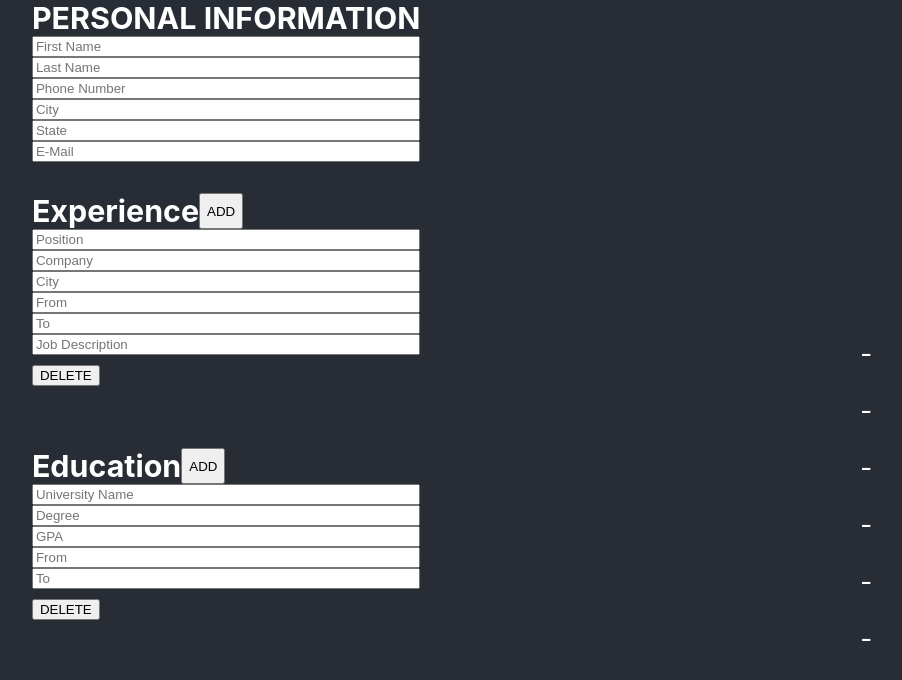
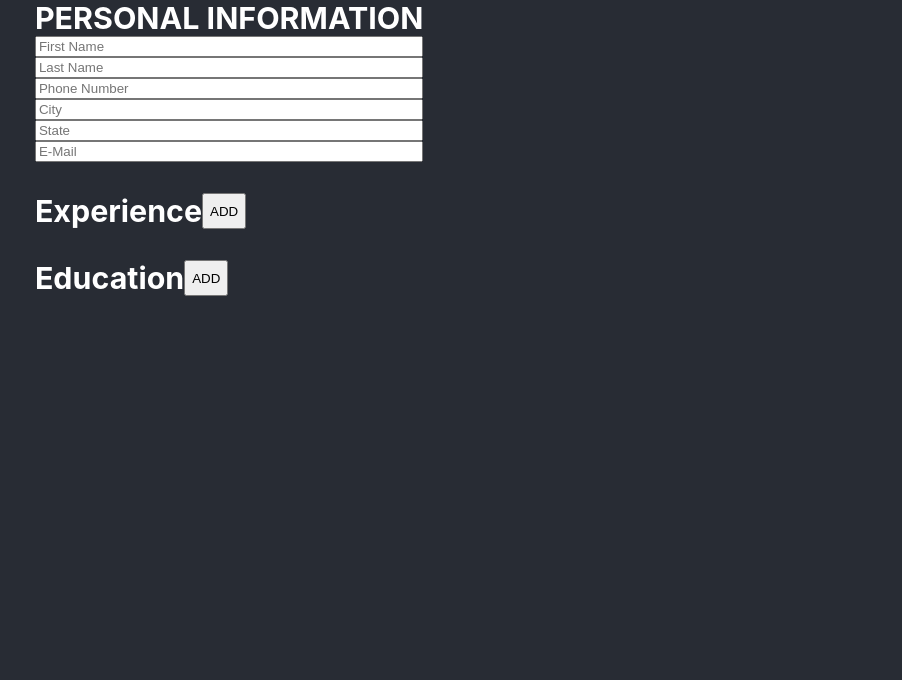
Before and after one commit to LordAdhaar/Resume-Creator, a React (Create React App) app in the folder resume-creator/: page / in a window 1280 px wide. Shown: the top 680 px of the page, without its empty margins (188-1090 px from the left). Built offline with nearby package versions, Linux system fonts and the light colour scheme.

Commit message:
working add and delete button insync with updating the resume, one bug on launching the website no initial load of experience and education possible due to id duplication of the first and second element

```diff
--- a/resume-creator/src/App.css
+++ b/resume-creator/src/App.css
@@ -14,7 +14,7 @@
   color: white;
 }
 
-.personalInfo,.educationForm,.experienceForm{
+.personalInfoForm,.educationForm,.experienceForm,.expInfo,.eduInfo,.personalInfo{
   display: flex;
   flex-direction: column;
 }
--- a/resume-creator/src/App.js
+++ b/resume-creator/src/App.js
@@ -6,14 +6,20 @@ import { useState } from 'react';
 import uniqid from "uniqid";
 import PersonalInfo from "./Components/PersonalInfo"
 import ExperienceInfo from "./Components/ExperienceInfo";
+import EducationInfo from "./Components/EducationInfo";
 
 
 function App() {
 
-  const [jobArr, setJobArr] = useState([[<ExperienceForm key={uniqid()}/>,uniqid()]]);
+  const [uniqueId, setUniqueId] = useState(uniqid());
+  const [jobArr, setJobArr] = useState([]);
 
   function handleJobArr(){
-    setJobArr([...jobArr,[<ExperienceForm key={uniqid()} />,uniqid()]])
+    setJobArr([...jobArr,[<ExperienceForm key={uniqid()} uniqueId={uniqueId}/>,uniqid(),<ExperienceInfo key={uniqid()} uniqueId={uniqueId}/>]])
+  }
+
+  function handleUniqueId(){
+    setUniqueId(uniqid());
   }
 
   function deleteJob(jobDelId){
@@ -23,7 +29,7 @@ function App() {
 
   const jobChildren = jobArr.map(job => {
     return(
-      <div className="jobForm" key={job[1]}>
+      <div className="jobForm" key={job[1]} id={job[1]}>
         {job[0]}
         <button onClick={()=>{deleteJob(job[1])}}>DELETE</button>
         <br />
@@ -32,10 +38,17 @@ function App() {
     )
   })
 
-  const [eduArr, setEduArr] = useState([[<EducationForm key={uniqid}/>,uniqid()]])
+  const jobChildrenResume = jobArr.map(job =>{
+    return(
+    <div className="experienceResume" key={job[1]}>
+      {job[2]}
+    </div>
+  )})
+
+  const [eduArr, setEduArr] = useState([])
 
   function handleEduArr(){
-    setEduArr([...eduArr,[<EducationForm key={uniqid()}/>,uniqid()]])
+    setEduArr([...eduArr,[<EducationForm key={uniqid()} uniqueId={uniqueId}/>,uniqid(),<EducationInfo key={uniqueId} uniqueId={uniqueId}/>]])
   }
 
   function deleteEdu(eduDelId){
@@ -44,12 +57,21 @@ function App() {
 
   const eduChildren = eduArr.map(edu=>{
     return(
-      <div className="eduForm" key={edu[1]}>
+      <div className="eduForm" key={edu[1]} id={edu[1]}>
         {edu[0]}
         <button onClick={()=>{deleteEdu(edu[1])}}>DELETE</button>
         <br />
         <br />
       </div>
+    )
+  })
+
+  const eduChildrenResume = eduArr.map(edu=>{
+    return(
+      <div className="eduResume" key={edu[1]}>
+        {edu[2]}
+      </div>
+
     )
   })
 
@@ -65,7 +87,7 @@ function App() {
 
         <div className="jobHeader">
           <h3>Experience </h3>
-          <button onClick={handleJobArr}>ADD</button>
+          <button onClick={()=>{handleUniqueId();handleJobArr();}}>ADD</button>
         </div>
 
         <div className="jobContent">
@@ -76,7 +98,7 @@ function App() {
 
         <div className="eduHeader">
           <h3>Education</h3>
-          <button onClick={handleEduArr}>ADD</button>
+          <button onClick={()=>{handleUniqueId();handleEduArr()}}>ADD</button>
         </div>
 
         <div className="eduContent">
@@ -88,11 +110,12 @@ function App() {
 
       <div className="resume">
             <PersonalInfo />
-            <ExperienceInfo />
+            {jobChildrenResume}
+            {eduChildrenResume}
         </div>
 
     </div>
-);
+)
 }
 
 export default App;
--- a/resume-creator/src/Components/EducationForm.js
+++ b/resume-creator/src/Components/EducationForm.js
@@ -1,12 +1,32 @@
-import { useState } from "react";
+import { useEffect, useState } from "react";
 
-export default function EducationForm(){
+export default function EducationForm(props){
 
     const [uni,setUni] = useState("");
     const [degree,setDegree] = useState("");
     const [GPA,setGPA] = useState("");
     const [eduFrom,setEduFrom] = useState("");
     const [eduTo,setEduTo] = useState("");
+
+    useEffect(()=>{
+
+        const uniHTML = document.querySelector(`.eduInfo#${props.uniqueId} #uni`);
+        uniHTML.innerHTML = uni;
+
+        const degreeHTML = document.querySelector(`.eduInfo#${props.uniqueId} #degree`)
+        degreeHTML.innerHTML = degree;
+
+        const gpaHTML = document.querySelector(`.eduInfo#${props.uniqueId} #gpa`)
+        gpaHTML.innerHTML = GPA;
+
+        const eduFromHTML = document.querySelector(`.eduInfo#${props.uniqueId} #eduFrom`)
+        eduFromHTML.innerHTML = eduFrom;
+
+        const eduToHTML = document.querySelector(`.eduInfo#${props.uniqueId} #eduTo`)
+        eduToHTML.innerHTML = eduTo;
+
+    },[uni,degree,GPA,eduFrom,eduTo,props.uniqueId])
+
 
     function handleUni(e){
         setUni(e.target.value)
--- a/resume-creator/src/Components/EducationInfo.js
+++ b/resume-creator/src/Components/EducationInfo.js
@@ -0,0 +1,11 @@
+export default function EducationInfo(props){
+    return (
+        <div className="eduInfo" id={props.uniqueId}>
+            <p id="uni"></p>
+            <p id="degree"></p>
+            <p id="gpa"></p>
+            <p id="eduFrom"></p>
+            <p id="eduTo"></p>
+        </div>
+    )
+}
--- a/resume-creator/src/Components/ExperienceForm.js
+++ b/resume-creator/src/Components/ExperienceForm.js
@@ -1,6 +1,6 @@
 import {  useEffect, useState } from "react";
 
-export default function ExperienceForm(){
+export default function ExperienceForm(props){
 
     const [position, setPosition] = useState("");
     const [company,setCompany] = useState("");
@@ -10,8 +10,28 @@ export default function ExperienceForm(){
     const [jobDescription,setJobDescription] = useState("");
 
     useEffect(()=>{
-        console.log("you changed")
-    },[position,company,jobCity,jobFrom,jobTo,jobDescription])
+
+        const positionHTML = document.querySelector(`.expInfo#${props.uniqueId} #position`);
+        positionHTML.innerHTML = position;
+
+        const companyHTML = document.querySelector(`.expInfo#${props.uniqueId} #company`);
+        companyHTML.innerHTML = company;
+
+        const jobCityHTML = document.querySelector(`.expInfo#${props.uniqueId} #jobCity`);
+        jobCityHTML.innerHTML = jobCity;
+
+        const jobFromHTML = document.querySelector(`.expInfo#${props.uniqueId} #jobFrom`);
+        jobFromHTML.innerHTML = jobFrom;
+
+        const jobToHTML = document.querySelector(`.expInfo#${props.uniqueId} #jobTo`);
+        jobToHTML.innerHTML = jobTo;
+
+        const jobDescHTML = document.querySelector(`.expInfo#${props.uniqueId} #jobDesc`);
+        jobDescHTML.innerHTML = jobDescription;
+
+        console.log(props.uniqueId)
+
+    },[position,company,jobCity,jobFrom,jobTo,jobDescription,props.uniqueId])
 
     function handlePosition(e){
         setPosition(e.target.value)
--- a/resume-creator/src/Components/ExperienceInfo.js
+++ b/resume-creator/src/Components/ExperienceInfo.js
@@ -1,12 +1,12 @@
-export default function ExperienceInfo(){
+export default function ExperienceInfo(props){
     return (
-        <div className="expInfo">
-            <p id="position">-</p>
-            <p id="company">-</p>
-            <p id="jobCity">-</p>
-            <p id="jobFrom">-</p>
-            <p id="jobTo">-</p>
-            <p id="jobDesc">-</p>
+        <div className="expInfo" id={props.uniqueId}>
+            <p id="position"></p>
+            <p id="company"></p>
+            <p id="jobCity"></p>
+            <p id="jobFrom"></p>
+            <p id="jobTo"></p>
+            <p id="jobDesc"></p>
         </div>
     )
 }
--- a/resume-creator/src/Components/PersonalInfo.js
+++ b/resume-creator/src/Components/PersonalInfo.js
@@ -1,4 +1,7 @@
 export default function PersonalInfo(){
+
+    console.log("personal Info was Called")
+
     return(
         <div className="personalInfo">
             <p id="fName"></p>
--- a/resume-creator/src/Components/PersonalInfoForm.js
+++ b/resume-creator/src/Components/PersonalInfoForm.js
@@ -10,6 +10,8 @@ export default function PersonalInfoForm(){
     const [email,setEmail] = useState("");
 
     useEffect(()=>{
+
+        console.log("peronalInforForm was called")
 
         const fName = document.getElementById("fName");
         fName.innerHTML=firstName;
@@ -58,7 +60,7 @@ export default function PersonalInfoForm(){
     }
 
     return(
-        <div className="personalInfo">
+        <div className="personalInfoForm">
             <h3>PERSONAL INFORMATION</h3>
             <input type="text" value={firstName} onChange={handleFirstName} placeholder="First Name"/>
             <input type="text" value={lastName} onChange={handleLastName} placeholder="Last Name"/>
```
